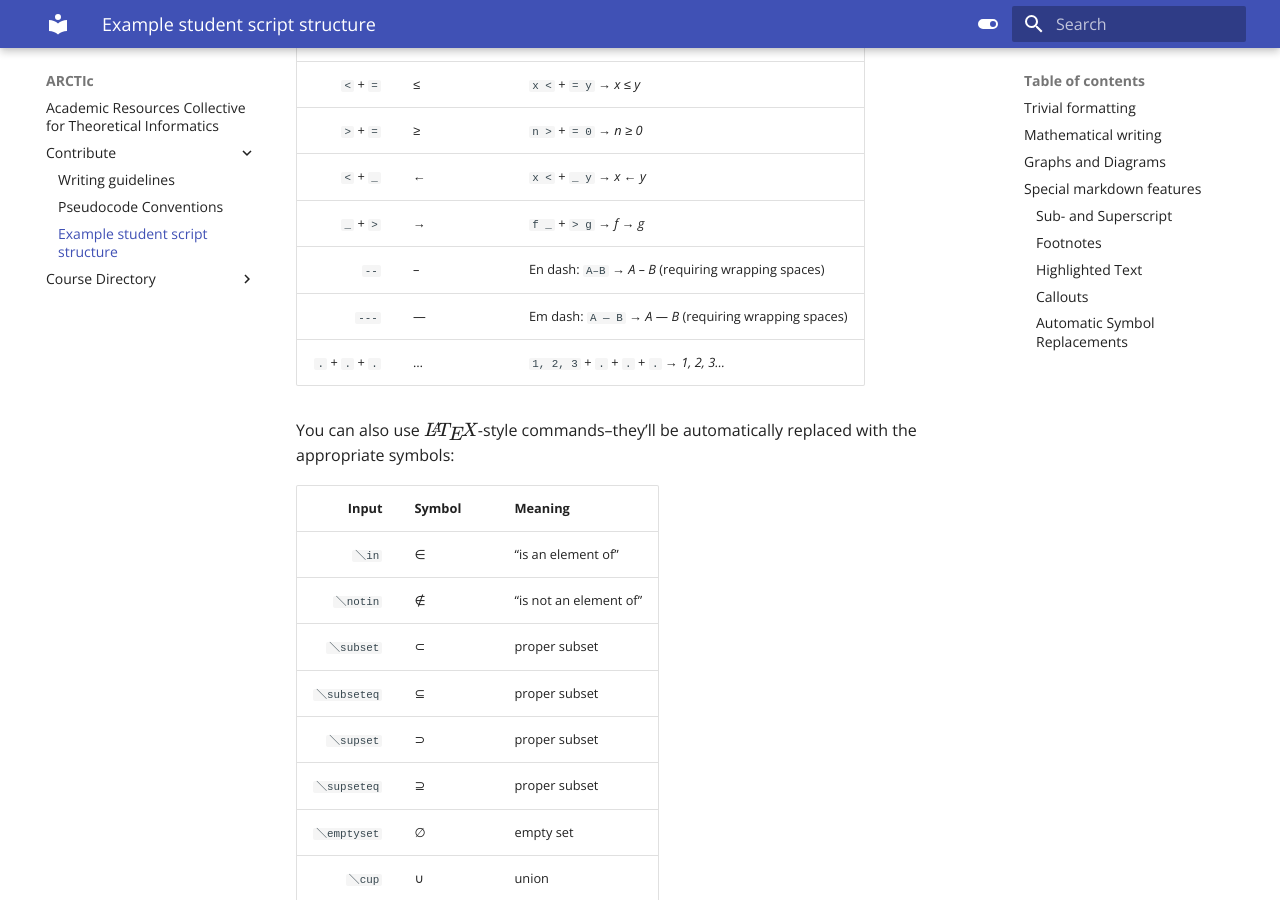
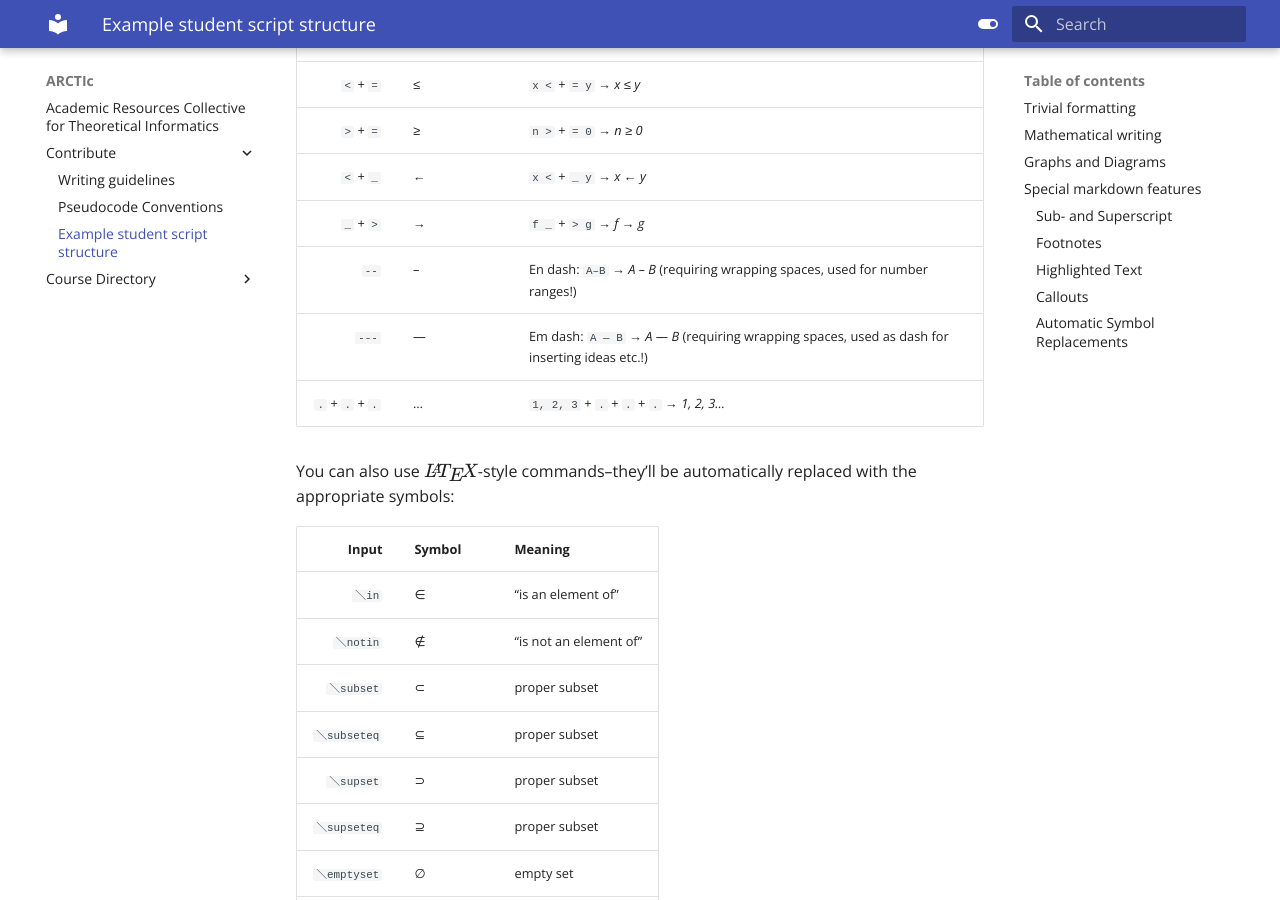
Before and after one commit to bananeira/projet-arctic, an MkDocs documentation site: the page built from docs/Contribute/02-script-structure.md, in a window 1280 px wide and 900 px high, scrolled down 4563 px. Built offline with MkDocs 1.6.1 and Material for MkDocs 9.7.7, drawn with Linux system fonts in a browser that asks for light colours; some web fonts are replaced.

Commit message:
elaboration on when to use en and em dash

```diff
--- a/docs/Contribute/02-script-structure.md
+++ b/docs/Contribute/02-script-structure.md
@@ -181,16 +181,16 @@ To make your writing cleaner and more readable, we've prepared a number of autom
 
 This means you don’t have to remember how to write symbols like “not equal” (≠) — just type `!=`, and it will be replaced automatically.
 
-|           Input | Replacement | Example                                                  |
-|----------------:|:------------|:---------------------------------------------------------|
-|       `!` + `=` | ≠           | `a` + `!` + `=` + `b` → _a ≠ b_                          |
-|       `<` + `=` | ≤           | `x <` + `= y` → _x ≤ y_                                  |
-|       `>` + `=` | ≥           | `n >` + `= 0` → _n ≥ 0_                                  |
-|       `<` + `_` | ←           | `x <` + `_ y` → _x ← y_                                  |
-|       `_` + `>` | →           | `f _` + `> g` → _f → g_                                  |
-|            `--` | –           | En dash: `A -- B` → _A – B_ (requiring wrapping spaces)  |
-|           `---` | —           | Em dash: `A --- B` → _A — B_ (requiring wrapping spaces) |
-| `.` + `.` + `.` | …           | `1, 2, 3` + `.` + `.` + `.` → _1, 2, 3…_                 |
+|           Input | Replacement | Example                                                                                          |
+|----------------:|:------------|:-------------------------------------------------------------------------------------------------|
+|       `!` + `=` | ≠           | `a` + `!` + `=` + `b` → _a ≠ b_                                                                  |
+|       `<` + `=` | ≤           | `x <` + `= y` → _x ≤ y_                                                                          |
+|       `>` + `=` | ≥           | `n >` + `= 0` → _n ≥ 0_                                                                          |
+|       `<` + `_` | ←           | `x <` + `_ y` → _x ← y_                                                                          |
+|       `_` + `>` | →           | `f _` + `> g` → _f → g_                                                                          |
+|            `--` | –           | En dash: `A -- B` → _A – B_ (requiring wrapping spaces, used for number ranges!)                 |
+|           `---` | —           | Em dash: `A --- B` → _A — B_ (requiring wrapping spaces, used as dash for inserting ideas etc.!) |
+| `.` + `.` + `.` | …           | `1, 2, 3` + `.` + `.` + `.` → _1, 2, 3…_                                                         |
 
 You can also use $\LaTeX$-style commands -- they’ll be automatically replaced with the appropriate symbols:
 
```
